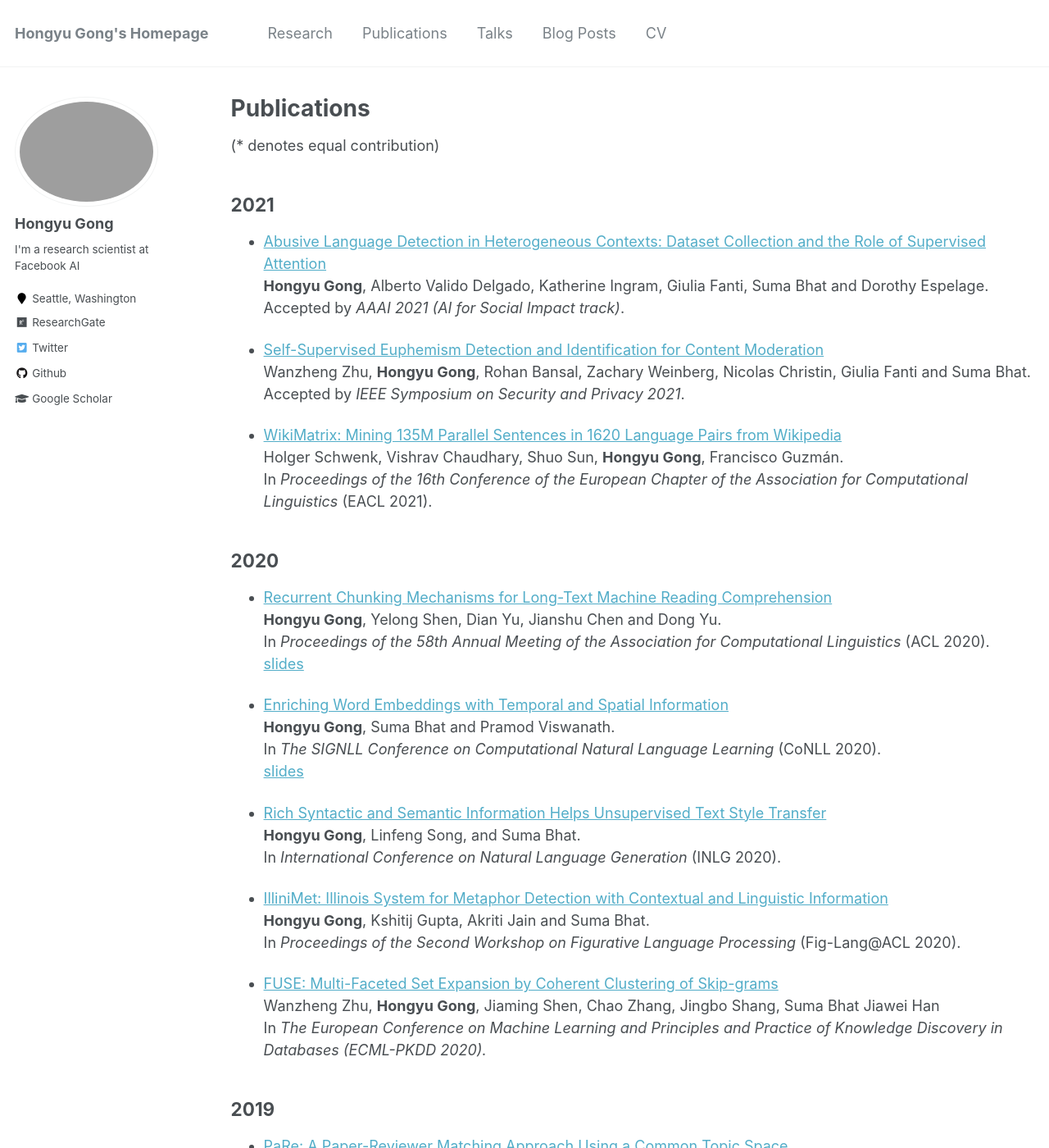
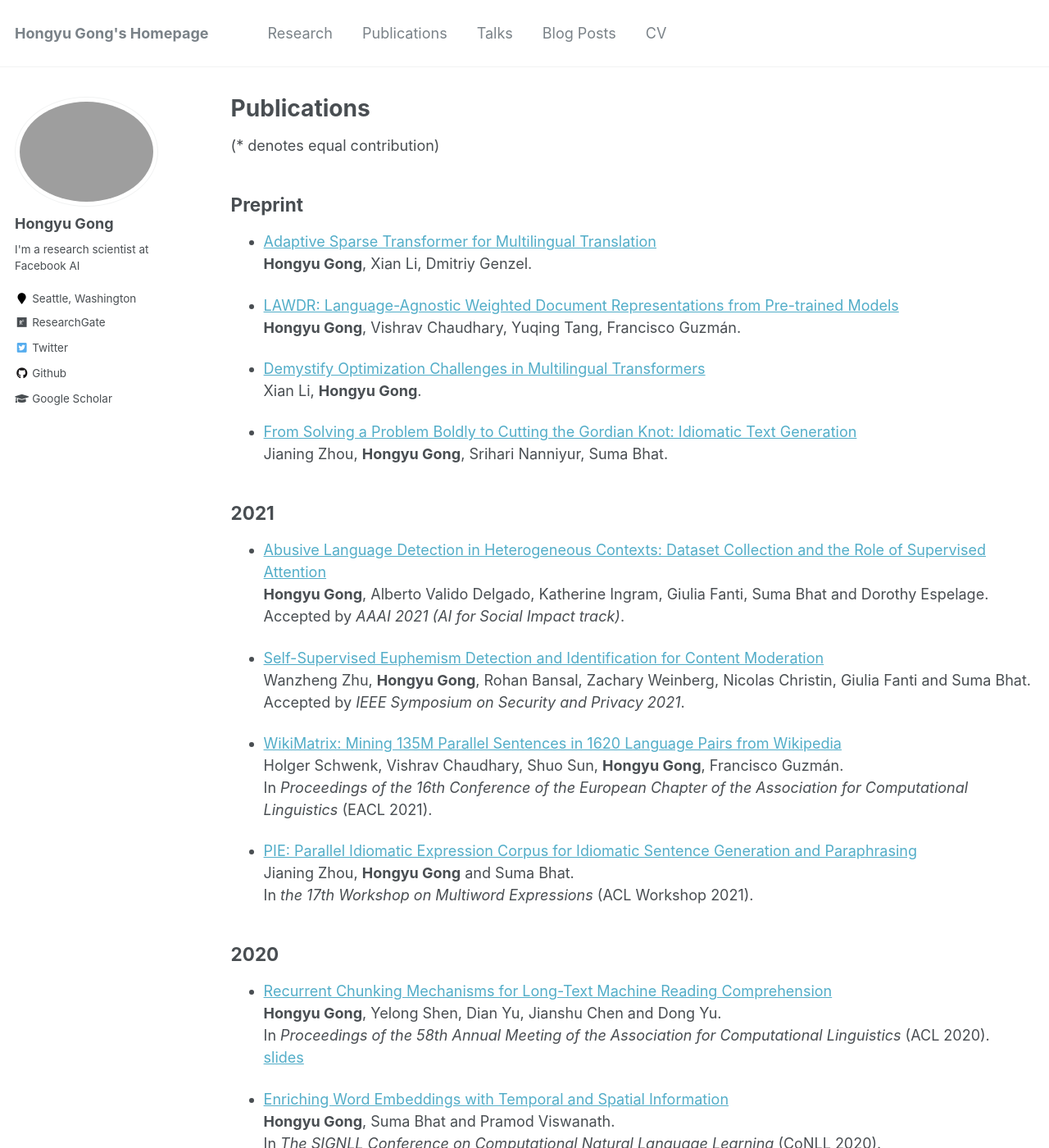
Before and after one commit to HongyuGong/HongyuGong.github.io, a Jekyll site: the page built from _pages/publications.md, in a window 1280 px wide and 1400 px high. Shown: the whole window at 82% size. Built offline with Jekyll 4.4.1, drawn with Linux system fonts in a browser that asks for light colours.

Commit message:
Update publications.md

```diff
--- a/_pages/publications.md
+++ b/_pages/publications.md
@@ -17,8 +17,24 @@ author_profile: true
 
 (\* denotes equal contribution)
 
+## Preprint
+
+* [Adaptive Sparse Transformer for Multilingual Translation](https://arxiv.org/pdf/2104.07358.pdf) <br>
+<b>Hongyu Gong</b>, Xian Li, Dmitriy Genzel. <br>
+
+* [LAWDR: Language-Agnostic Weighted Document Representations from Pre-trained Models](https://arxiv.org/pdf/2106.03379.pdf) <br>
+<b>Hongyu Gong</b>, Vishrav Chaudhary, Yuqing Tang, Francisco Guzmán. <br>
+
+* [Demystify Optimization Challenges in Multilingual Transformers](https://arxiv.org/pdf/2104.07639.pdf) <br>
+Xian Li, <b>Hongyu Gong</b>. <br>
+
+* [From Solving a Problem Boldly to Cutting the Gordian Knot: Idiomatic Text Generation](https://arxiv.org/pdf/2104.06541.pdf) <br>
+Jianing Zhou, <b>Hongyu Gong</b>, Srihari Nanniyur, Suma Bhat. <br>
+
+
 ## 2021
-* [Abusive Language Detection in Heterogeneous Contexts: Dataset Collection and the Role of Supervised Attention]() <br>
+
+* [Abusive Language Detection in Heterogeneous Contexts: Dataset Collection and the Role of Supervised Attention](https://arxiv.org/pdf/2105.11119.pdf) <br>
 <b>Hongyu Gong</b>, Alberto Valido Delgado, Katherine Ingram, Giulia Fanti, Suma Bhat and Dorothy Espelage. <br>
 Accepted by <i> AAAI 2021 (AI for Social Impact track)</i>.
 
@@ -30,6 +46,9 @@ Accepted by <i> IEEE Symposium on Security and Privacy 2021</i>.
 Holger Schwenk, Vishrav Chaudhary, Shuo Sun, <b>Hongyu Gong</b>, Francisco Guzmán. <br>
 In <i>Proceedings of the 16th Conference of the European Chapter of the Association for Computational Linguistics</i> (EACL 2021). <br>
 
+* [PIE: Parallel Idiomatic Expression Corpus for Idiomatic Sentence Generation and Paraphrasing]() <br>
+Jianing Zhou, <b>Hongyu Gong</b> and Suma Bhat. <br>
+In <i>the 17th Workshop on Multiword Expressions</i> (ACL Workshop 2021). <br>
 
 ## 2020
 
```
